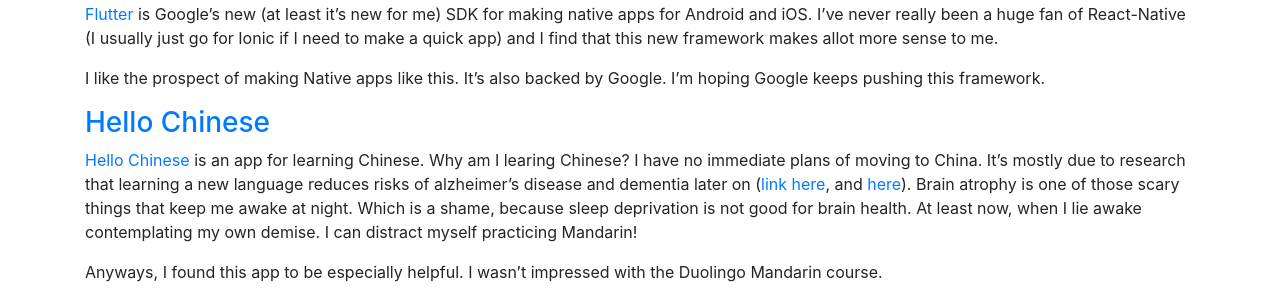
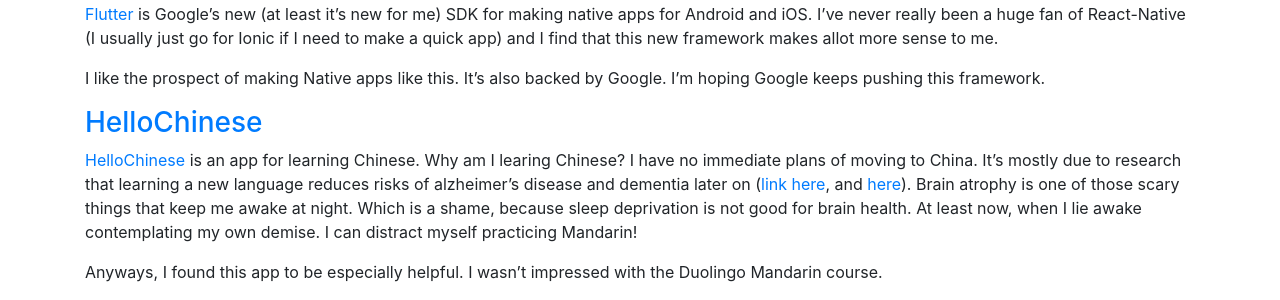
Before and after one commit to DewofyourYouth/DewofyourYouth.github.io, a Jekyll site: the page built from _posts/2018-07-17-three-things-i-like-this-week.md, in a window 1280 px wide. Shown: the part 489-789 px from the top of the page. Built offline with Jekyll 4.4.1, drawn with Linux system fonts in a browser that asks for light colours; nearby versions of some CDN libraries.

Commit message:
hellosjinese

```diff
--- a/_posts/2018-07-17-three-things-i-like-this-week.md
+++ b/_posts/2018-07-17-three-things-i-like-this-week.md
@@ -22,8 +22,8 @@
 
 I like the prospect of making Native apps like this. It's also backed by Google. I'm hoping Google keeps pushing this framework.
 
-### [Hello Chinese](http://www.hellochinese.cc/)
+### [HelloChinese](http://www.hellochinese.cc/)
 
-[Hello Chinese](http://www.hellochinese.cc/) is an app for learning Chinese. Why am I learing Chinese? I have no immediate plans of moving to China. It's mostly due to research that learning a new language reduces risks of alzheimer's disease and dementia later on ([link here](https://bigthink.com/ideafeed/learning-a-new-language-later-in-life-helps-keep-your-brain-healthy), and [here](http://www.dailymail.co.uk/health/article-5363123/Learning-language-protect-ALZHEIMERS.html)). Brain atrophy is one of those scary things that keep me awake at night. Which is a shame, because sleep deprivation is not good for brain health. At least now, when I lie awake contemplating my own demise. I can distract myself practicing Mandarin!
+[HelloChinese](http://www.hellochinese.cc/) is an app for learning Chinese. Why am I learing Chinese? I have no immediate plans of moving to China. It's mostly due to research that learning a new language reduces risks of alzheimer's disease and dementia later on ([link here](https://bigthink.com/ideafeed/learning-a-new-language-later-in-life-helps-keep-your-brain-healthy), and [here](http://www.dailymail.co.uk/health/article-5363123/Learning-language-protect-ALZHEIMERS.html)). Brain atrophy is one of those scary things that keep me awake at night. Which is a shame, because sleep deprivation is not good for brain health. At least now, when I lie awake contemplating my own demise. I can distract myself practicing Mandarin!
 
 Anyways, I found this app to be especially helpful. I wasn't impressed with the Duolingo Mandarin course.
```
